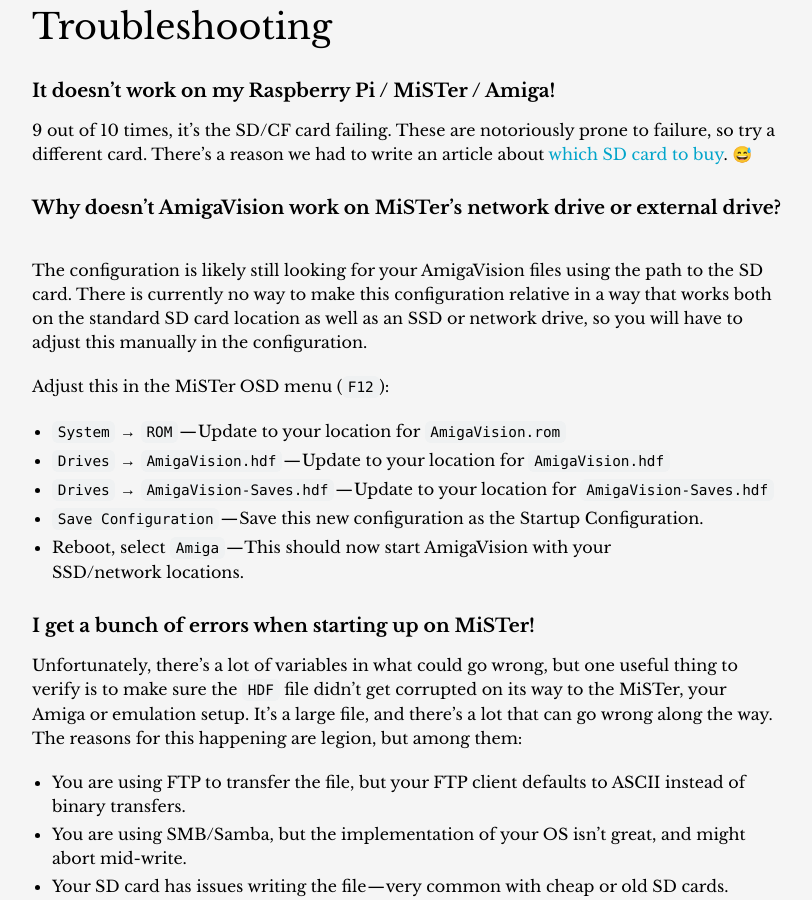
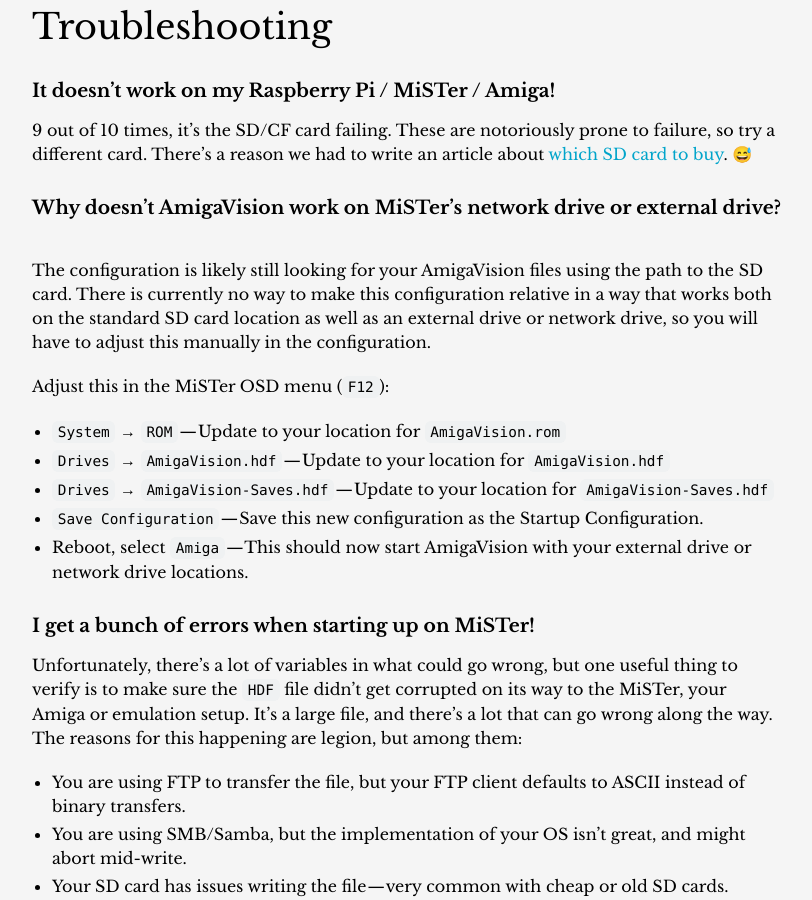
Before and after one commit to amigavision/amigavision.github.io, a Jekyll site: the page built from docs.md, in a window 1280 px wide and 900 px high, scrolled down 12602 px. Shown: the whole window, without its empty margins (233-1045 px from the left). Built offline with Jekyll 4.4.1, drawn with Linux system fonts in a browser that asks for light colours.

Commit message:
Don't assume SSD

```diff
--- a/docs.md
+++ b/docs.md
@@ -325,7 +325,7 @@
 
 ### Why doesn't AmigaVision work on MiSTer's network drive or external drive? {#drives}
 
-The configuration is likely still looking for your AmigaVision files using the path to the SD card. There is currently no way to make this configuration relative in a way that works both on the standard SD card location as well as an SSD or network drive, so you will have to adjust this manually in the configuration.
+The configuration is likely still looking for your AmigaVision files using the path to the SD card. There is currently no way to make this configuration relative in a way that works both on the standard SD card location as well as an external drive or network drive, so you will have to adjust this manually in the configuration.
 
 Adjust this in the MiSTer OSD menu (`F12`):
 
@@ -333,7 +333,7 @@
 * `Drives` → `AmigaVision.hdf` — Update to your location for `AmigaVision.hdf`
 * `Drives` → `AmigaVision-Saves.hdf` — Update to your location for `AmigaVision-Saves.hdf`
 * `Save Configuration` — Save this new configuration as the Startup Configuration.
-* Reboot, select `Amiga` — This should now start AmigaVision with your SSD/network locations.
+* Reboot, select `Amiga` — This should now start AmigaVision with your external drive or network drive locations.
 
 ### I get a bunch of errors when starting up on MiSTer! {#errors}
 
```
